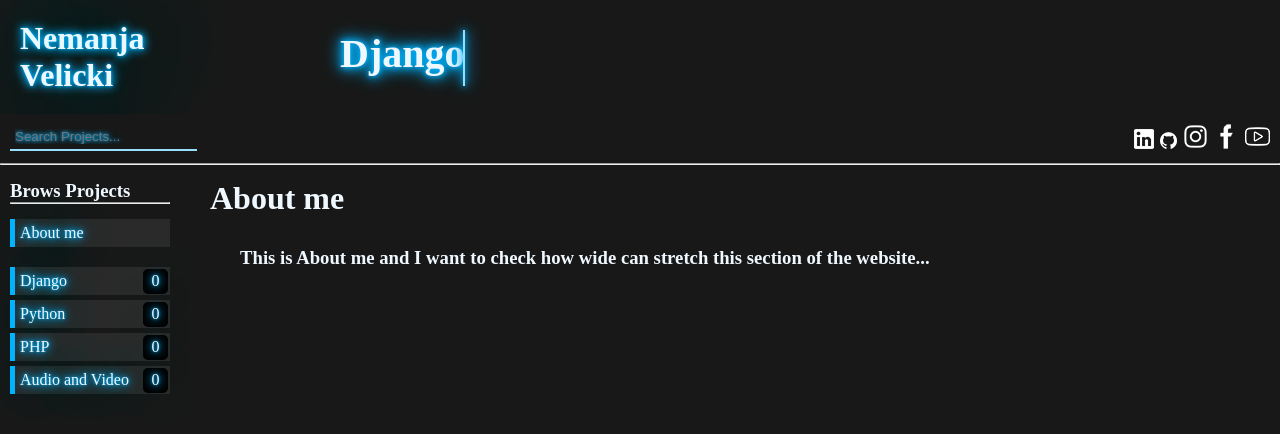
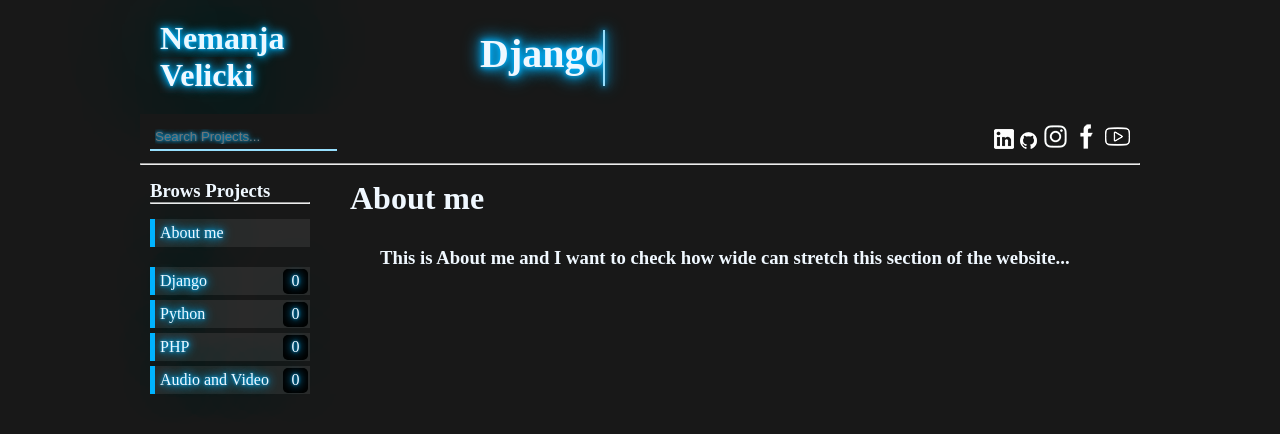
Before and after one commit to velicki/Personal_Portfolio, a Django app: a page that uses templates/main.html in a window 1280 px wide. Shown: the top 434 px of the page. Run offline with Django 4.2, Linux system fonts and the light colour scheme; data comes from the database, SQL or seed files in the repository; data that the repository does not hold is empty.

Commit message:
First commit

```diff
--- a/static/styles/main.css
+++ b/static/styles/main.css
@@ -21,6 +21,11 @@
     0px 0px 6cap #00b3ff,
     0px 0px 9px #00b3ff,
     0px 0px 12px #00b3ff;
+}
+
+body{
+    max-width: 1000px;
+    margin: auto;
 }
 
 .navbar{
```
